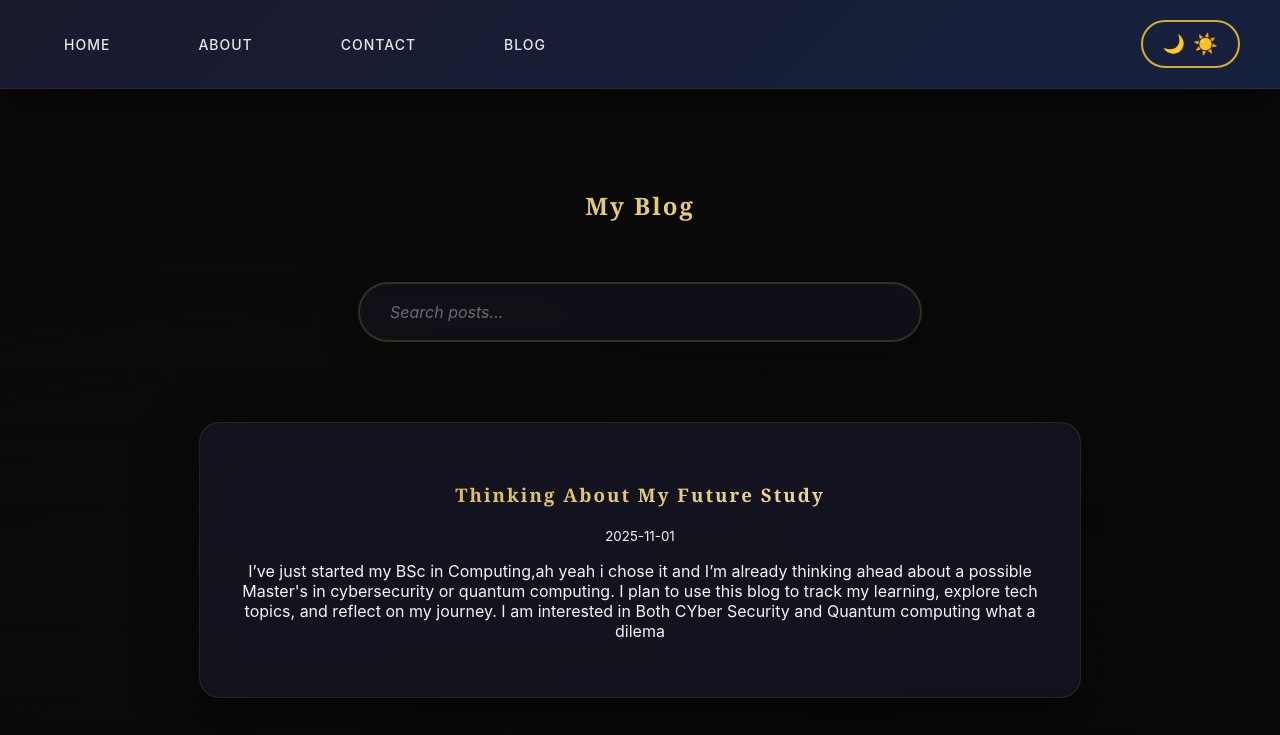
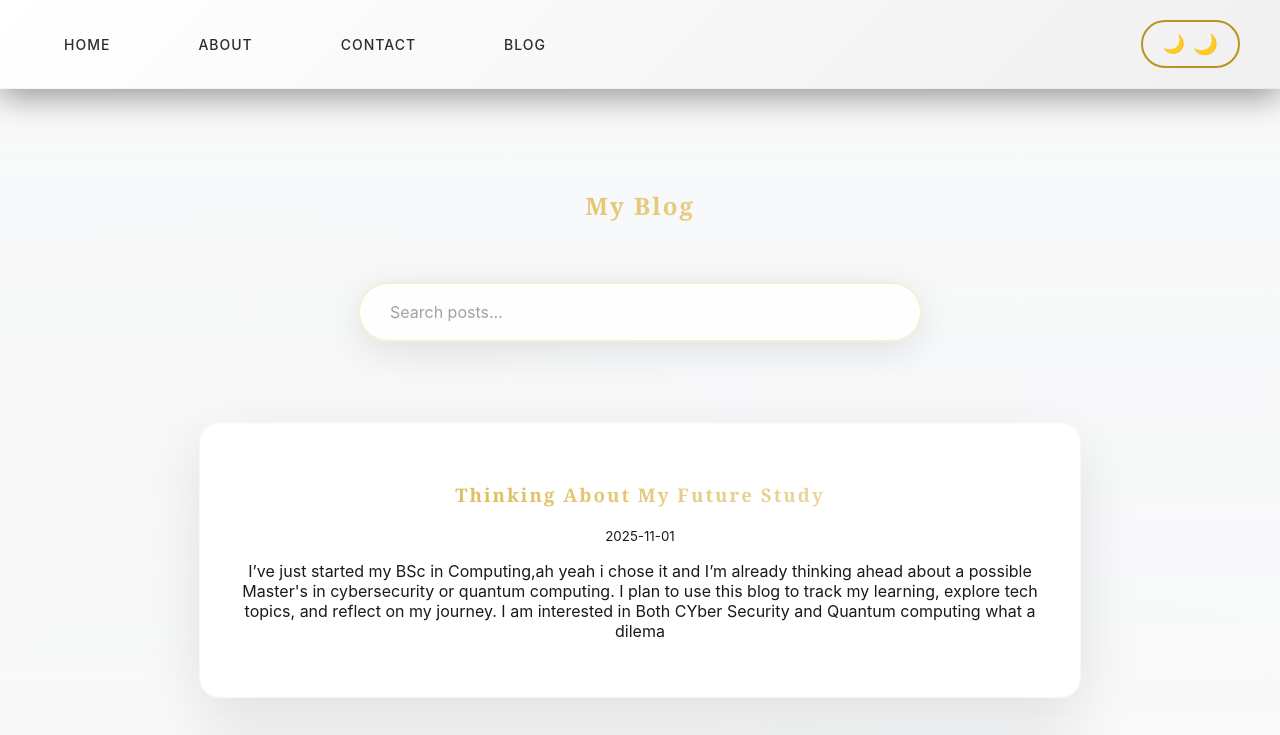
Before and after one commit to Aadim-alt/web, a plain HTML site: page blog.html in a window 1280 px wide. Shown: the top 735 px of the page. Drawn offline with Linux system fonts and the light colour scheme.

Commit message:
Update style.css

```diff
--- a/style.css
+++ b/style.css
@@ -17,6 +17,16 @@ body.dark-mode {
     --nav-text: #ffffff;
     --accent-color: #ffd700;
     --card-bg: rgba(20, 20, 20, 0.8);
+}
+
+/* Light mode styles */
+body.light-mode {
+    --bg-color: #f8f9fa;
+    --text-color: #1a1a1a;
+    --nav-bg: linear-gradient(135deg, #ffffff 0%, #f0f0f0 100%);
+    --nav-text: #2c2c2c;
+    --accent-color: #b8941e;
+    --card-bg: rgba(255, 255, 255, 0.9);
 }
 
 body {
@@ -44,6 +54,10 @@ body::before {
         linear-gradient(180deg, transparent 0%, rgba(10, 10, 10, 0.8) 100%);
     pointer-events: none;
     z-index: 0;
+}
+
+body.light-mode::before {
+    background: linear-gradient(180deg, transparent 0%, rgba(248, 249, 250, 0.8) 100%);
 }
 
 nav {
@@ -171,6 +185,10 @@ body.dark-mode #toggle-mode::after {
     transform: rotate(360deg);
 }
 
+body.light-mode #toggle-mode::after {
+    content: '🌙';
+}
+
 #toggle-mode:hover::after {
     transform: scale(1.2) rotate(20deg);
 }
@@ -264,6 +282,18 @@ h1, h2, h3 {
     border-color: rgba(212, 175, 55, 0.3);
 }
 
+body.light-mode .post {
+    box-shadow:
+        0 20px 60px rgba(0, 0, 0, 0.1),
+        0 0 1px rgba(212, 175, 55, 0.2) inset;
+}
+
+body.light-mode .post:hover {
+    box-shadow:
+        0 30px 80px rgba(0, 0, 0, 0.15),
+        0 0 60px rgba(212, 175, 55, 0.2);
+}
+
 .fade-in {
     animation: fadeInUp 0.8s cubic-bezier(0.4, 0, 0.2, 1);
 }
@@ -315,7 +345,15 @@ input#search:focus {
 
 input#search::placeholder {
     color: rgba(245, 245, 245, 0.4);
-    font-style: italic;
+}
+
+body.light-mode input#search {
+    background: rgba(255, 255, 255, 0.8);
+    box-shadow: 0 10px 40px rgba(0, 0, 0, 0.1);
+}
+
+body.light-mode input#search::placeholder {
+    color: rgba(26, 26, 26, 0.4);
 }
 
 footer {
```
